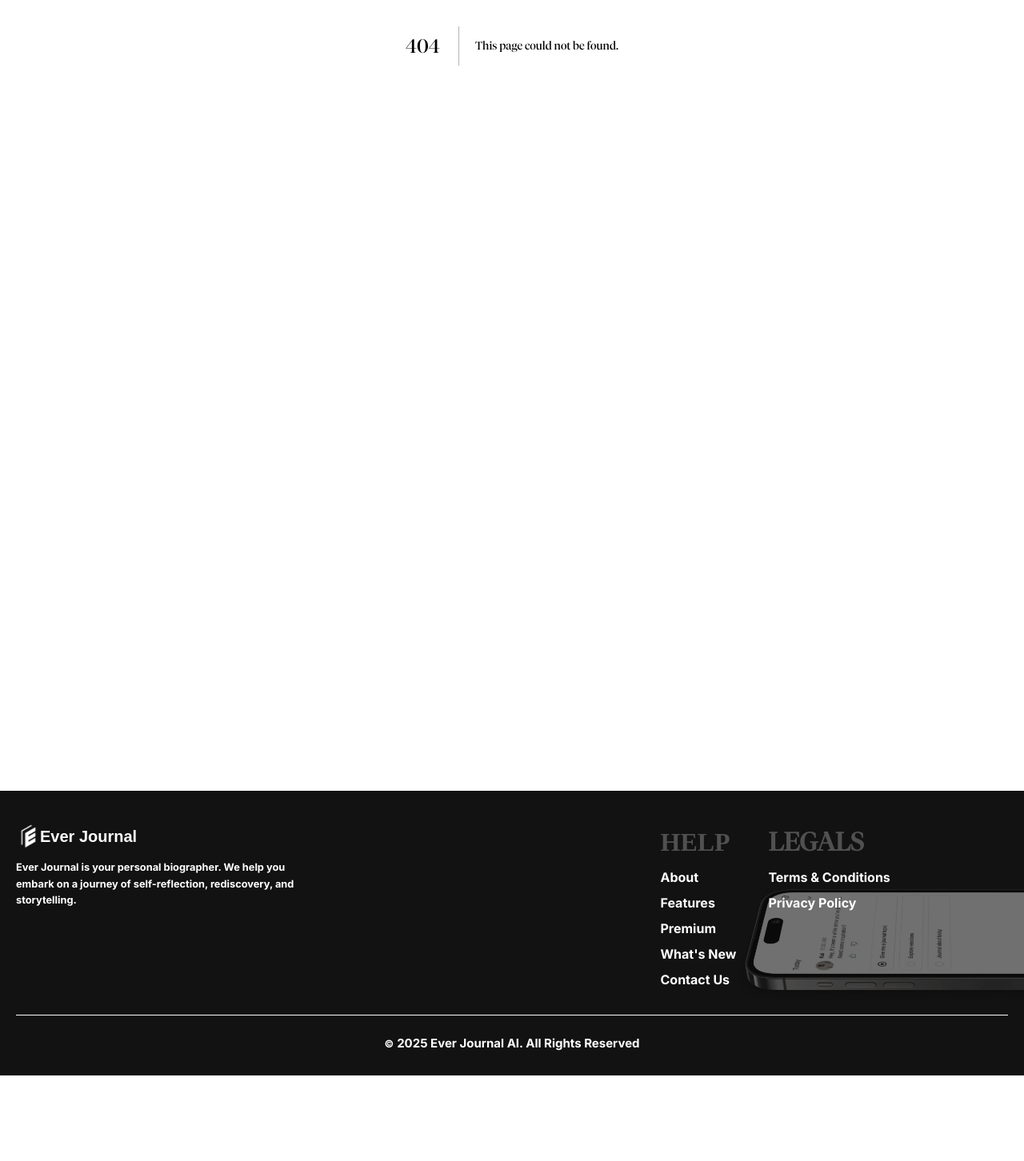
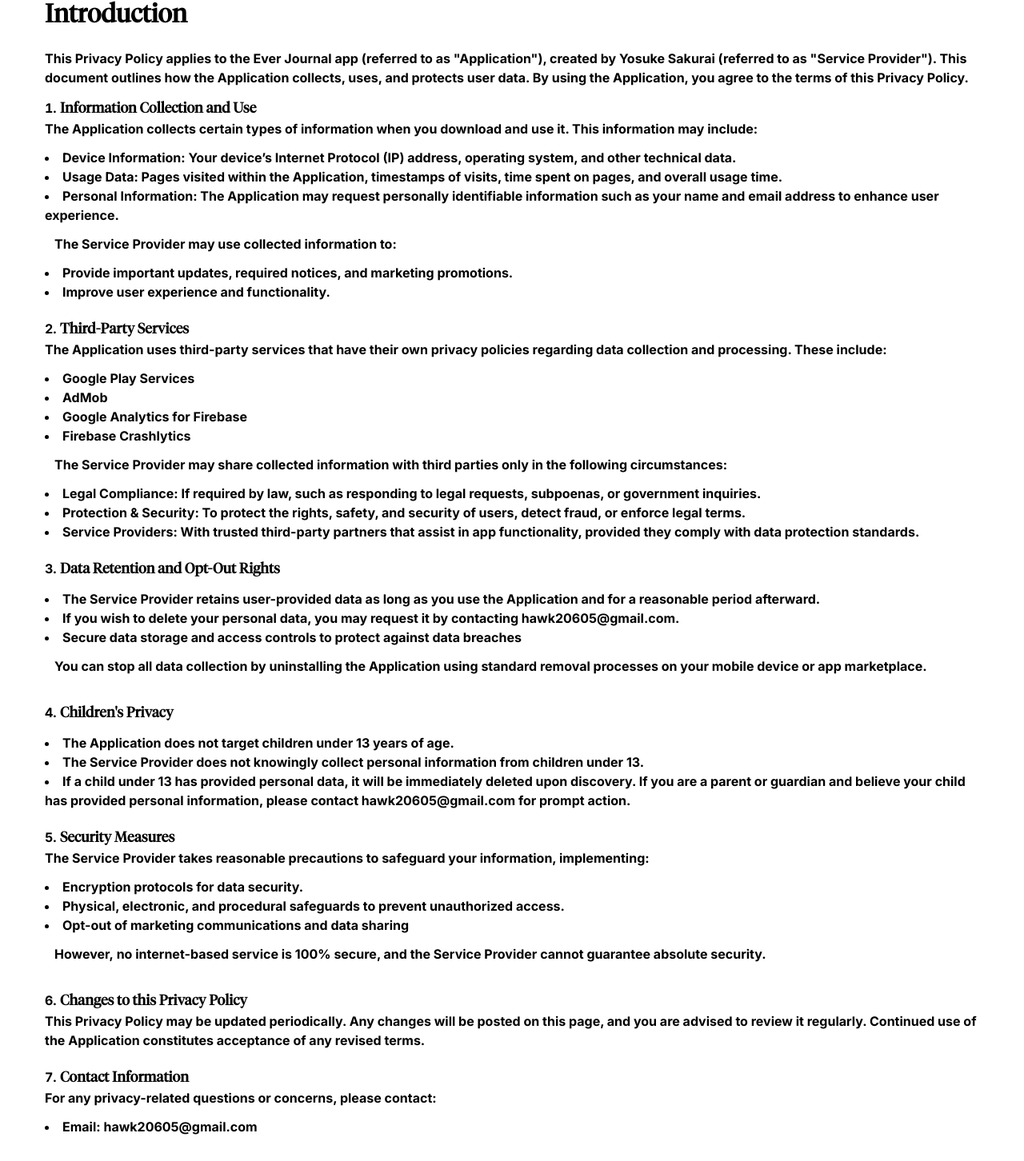
Before and after one commit to yosuke65/loa-web-landing, a Next.js app: page /privacy-policy in a window 1280 px wide. Before the commit this address had no page. Shown: the part 375-1827 px from the top of the page at 80% size. Before the commit the page ends 1720 px from the top, so only its background shows below. Built offline with nearby package versions, Linux system fonts and the light colour scheme.

Commit message:
Add Privacy Policy page and LegalDocs component; update layout and styling across multiple components

```diff
--- a/app/about/page.js
+++ b/app/about/page.js
@@ -138,7 +138,7 @@ export default function About() {
       <Values />
       <Legacy />
       <Testimonial />
-      <div className="relative top-[500px]">
+      <div className="relative top-[500px] mb-[500px]">
         <Faqs />
       </div>
     </>
--- a/app/features/page.js
+++ b/app/features/page.js
@@ -64,7 +64,7 @@ export default function Features() {
       <Analysis />
       <Ready />
       <Testimonial />
-      <div className="relative top-[500px]">
+      <div className="relative top-[500px] mb-[500px]">
           <Faqs />
       </div>
     </>
--- a/app/layout.js
+++ b/app/layout.js
@@ -27,7 +27,7 @@ const Layout = ({ children }) => {
       </Head>
 
       <body className="bg-secondary text-primary min-h-screen flex flex-col">
-        <header className="w-full max-w-5xl px-4 flex justify-between items-center mx-auto">
+        <header className="w-full">
           <Navbar />
         </header>
 
--- /dev/null
+++ b/app/privacy-policy/page.js
@@ -0,0 +1,40 @@
+'use client'
+
+import { useEffect } from "react";
+import { motion } from "framer-motion";
+import { privacyPolicy } from "@/components/data/legal";
+import LegalDocs from "@/components/LegalDocs";
+
+const Privacy = () => {
+  useEffect(() => {
+    window.scrollTo(0, 0);
+  }, []);
+
+  return (
+    <motion.section
+      initial={{ opacity: 0, x: '-100%' }}
+      animate={{ opacity: 1, x: 0 }}
+      exit={{ opacity: 0, x: '100%' }}
+      transition={{ delay: 0.5 }}
+      className="mx-auto px-4 py-20 pt-36 container max-w-[1200px] min-h-screen flex items-center flex-col justify-center"
+    >
+      <h2 className="text-h2 lg:text-h3 font-black text-center mb-14">Privacy Policy</h2>
+      <p className="text-center py-5">Effective Date: July 20, 2024</p>
+      <article className="flex flex-col gap-5">
+        <h3 className="font-extrabold text-h5">Introduction</h3>
+        <p className="text-base">
+          This Privacy Policy applies to the Ever Journal app (referred to as &quot;Application&quot;),
+          created by Yosuke Sakurai (referred to as &quot;Service Provider&quot;).
+          This document outlines how the Application collects, uses, and protects user data.
+          By using the Application, you agree to the terms of this Privacy Policy.
+        </p>
+      </article>
+      <LegalDocs mou={privacyPolicy} />
+      <p className="text-center mt-4">
+        By using our platform and services, you acknowledge that you have read, understood, and agree to be bound by these Terms.
+      </p>
+    </motion.section>
+  )
+}
+
+export default Privacy;
--- a/components/Footer.js
+++ b/components/Footer.js
@@ -12,7 +12,7 @@ const Footer = () => {
   }, []);
 
   return (
-    <footer className='bg-bg w-full relative top-[500px] footer'>
+    <footer className='bg-bg w-full footer'>
       <div className='container mx-auto pt-10 p-5 px-5'>
         <div className='flex gap-10 items-start max-lg:gap-6'>
           <section className='flex flex-col gap-3'>
--- /dev/null
+++ b/components/LegalDocs.js
@@ -0,0 +1,42 @@
+"use client";
+
+import PropTypes from 'prop-types';
+
+const LegalDocs = ({ mou }) => {
+  return (
+    <article className="flex flex-col self-start my-3">
+      <ol className="list-decimal list-inside flex flex-col gap-5">
+        {mou.map((item) => (
+          <li key={item.id}>
+            <h2 className="text-lg inline font-semibold">
+              {item.title}
+            </h2>
+            <p className="">{item.text}</p>
+            {item.list && (
+              <ul className="list-disc list-inside mt-3">
+                {item.list.map((item) => (
+                  <li key={item}>{item}</li>
+                ))}
+              </ul>
+            )}
+            {item.additon && <p className="m-3">{item.addition}</p>}
+            {item.subtext && <p className="m-3">{item.subtext}</p>}
+            {item?.sublist && (
+              <ul className="list-disc list-inside">
+                {item.sublist.map((item) => (
+                  <li key={item}>{item}</li>
+                ))}
+              </ul>
+            )}
+          </li>
+        ))}
+      </ol>
+    </article>
+  )
+};
+
+LegalDocs.propTypes = {
+  mou: PropTypes.array.isRequired
+}
+
+export default LegalDocs;
--- a/components/NavBar.js
+++ b/components/NavBar.js
@@ -26,12 +26,12 @@ const Navbar = () => {
 
   return (
     <motion.nav
-      className="fixed top-0 left-0 w-full min-h-[80px] z-50 bg-bg transition-colors duration-300"
+      className="fixed top-0 left-0 w-full min-h-[80px] z-50 bg-bg"
       variants={navbarVariants}
       initial="hidden"
       animate="visible"
     >
-      <article className="container p-4 px-5 w-[100vw] mx-auto flex items-center justify-between">
+      <article className="container p-4 px-5 w-full mx-auto flex items-center justify-between">
         <Link href="/" className="flex items-center cursor-pointer font-ubuntu text-white md:text-xl font-bold" onClick={() => setIsOpen(false)}>
           <Image src="/ever.svg" alt="Ever Journal" width={30} height={30} />
           Ever Journal
--- /dev/null
+++ b/components/data/legal.js
@@ -0,0 +1,82 @@
+import { v4 as uuid } from 'uuid';
+
+export const privacyPolicy = [
+  {
+    id: uuid(),
+    title: 'Information Collection and Use',
+    text: 'The Application collects certain types of information when you download and use it. This information may include:',
+    list: [
+      'Device Information: Your device’s Internet Protocol (IP) address, operating system, and other technical data.',
+      'Usage Data: Pages visited within the Application, timestamps of visits, time spent on pages, and overall usage time.',
+      'Personal Information: The Application may request personally identifiable information such as your name and email address to enhance user experience.',
+    ],
+    addition: 'The Application does not collect precise location data from your mobile device.',
+    subtext: 'The Service Provider may use collected information to:',
+    sublist: [
+      'Provide important updates, required notices, and marketing promotions.',
+      'Improve user experience and functionality.'
+    ],
+  },
+  {
+    id: uuid(),
+    title: 'Third-Party Services',
+    text: 'The Application uses third-party services that have their own privacy policies regarding data collection and processing. These include:',
+    list: [
+      'Google Play Services',
+      'AdMob',
+      'Google Analytics for Firebase',
+      'Firebase Crashlytics',
+    ],
+    addition: 'These services may collect, store, and use your data in accordance with their own privacy policies.',
+    subtext: 'The Service Provider may share collected information with third parties only in the following circumstances:',
+    sublist: [
+      'Legal Compliance: If required by law, such as responding to legal requests, subpoenas, or government inquiries.',
+      'Protection & Security: To protect the rights, safety, and security of users, detect fraud, or enforce legal terms.',
+      'Service Providers: With trusted third-party partners that assist in app functionality, provided they comply with data protection standards.'
+    ],
+  },
+  {
+    id: uuid(),
+    title: 'Data Retention and Opt-Out Rights',
+    list: [
+      'The Service Provider retains user-provided data as long as you use the Application and for a reasonable period afterward.',
+      'If you wish to delete your personal data, you may request it by contacting hawk20605@gmail.com.',
+      'Secure data storage and access controls to protect against data breaches',
+    ],
+    addition: 'Opt-Out:',
+    subtext: 'You can stop all data collection by uninstalling the Application using standard removal processes on your mobile device or app marketplace.',
+  },
+  {
+    id: uuid(),
+    title: "Children's Privacy",
+    list: [
+      'The Application does not target children under 13 years of age.',
+      'The Service Provider does not knowingly collect personal information from children under 13.',
+      'If a child under 13 has provided personal data, it will be immediately deleted upon discovery. If you are a parent or guardian and believe your child has provided personal information, please contact hawk20605@gmail.com for prompt action.',
+    ],
+  },
+  {
+    id: uuid(),
+    title: 'Security Measures',
+    text: 'The Service Provider takes reasonable precautions to safeguard your information, implementing:',
+    list: [
+      'Encryption protocols for data security.',
+      'Physical, electronic, and procedural safeguards to prevent unauthorized access.',
+      'Opt-out of marketing communications and data sharing',
+    ],
+    subtext: 'However, no internet-based service is 100% secure, and the Service Provider cannot guarantee absolute security.',
+  },
+  {
+    id: uuid(),
+    title: 'Changes to this Privacy Policy',
+    text: 'This Privacy Policy may be updated periodically. Any changes will be posted on this page, and you are advised to review it regularly. Continued use of the Application constitutes acceptance of any revised terms.',
+  },
+  {
+    id: uuid(),
+    title: 'Contact Information',
+    text: 'For any privacy-related questions or concerns, please contact:',
+    list: [
+      'Email: hawk20605@gmail.com',
+    ],
+  },
+];
--- a/package.json
+++ b/package.json
@@ -20,7 +20,8 @@
     "postcss": "^8.5.3",
     "react": "^19.0.0",
     "react-dom": "^19.0.0",
-    "react-icons": "^5.5.0"
+    "react-icons": "^5.5.0",
+    "uuid": "^11.1.0"
   },
   "devDependencies": {
     "@eslint/eslintrc": "^3",
```
Also changed, not shown: 1 other file (tests, documents, lock files or other folders).
